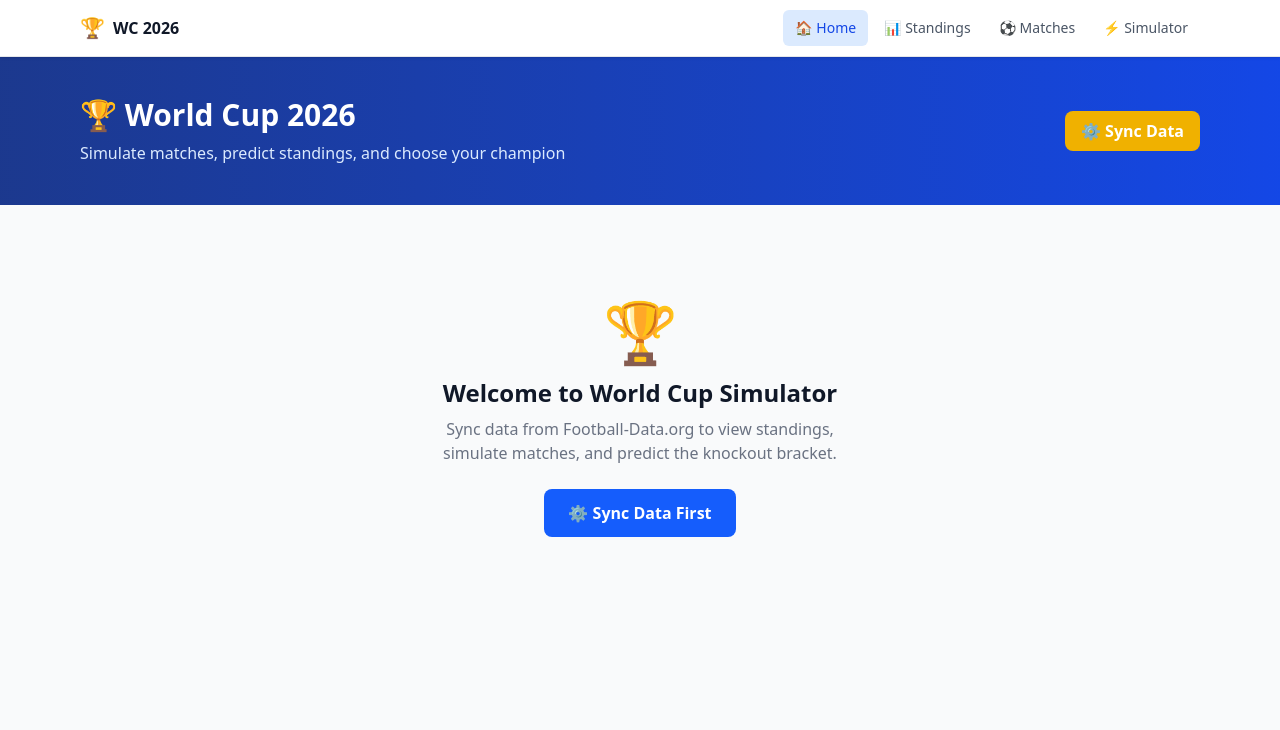
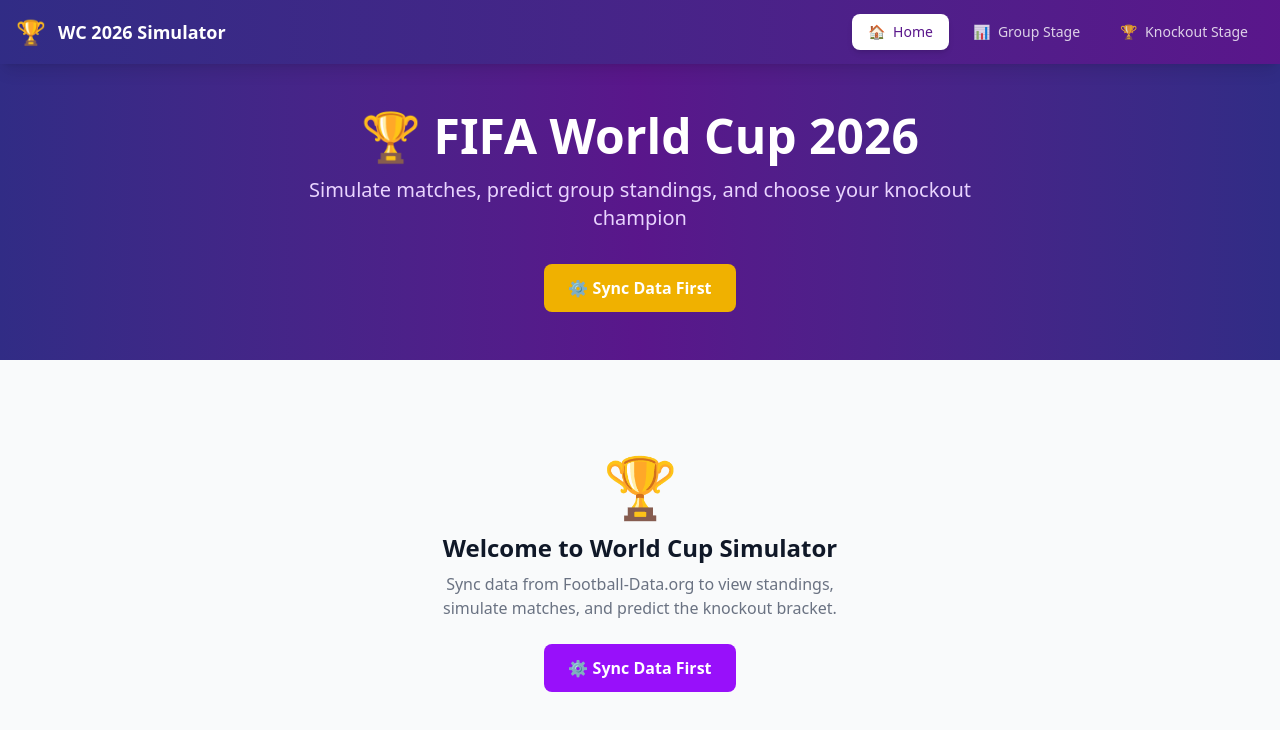
Before and after one commit to dikijunianto/test-2026, a Next.js app in the folder worldcup-app/: page / in a window 1280 px wide. Shown: the top 730 px of the page. Built offline with nearby package versions, Linux system fonts and the light colour scheme.

Commit message:
feat: Redesign UI with 3 tabs (Home, Group Stage, Knockout Stage) and 32-team bracket

```diff
--- a/worldcup-app/app/page.tsx
+++ b/worldcup-app/app/page.tsx
@@ -3,7 +3,6 @@ import Link from "next/link";
 import { readJSON } from "@/lib/data/data-reader";
 import type { Match, Team, Standing } from "@/lib/providers/types";
 import { MatchesTable } from "@/components/MatchesTable";
-import { StandingsTable } from "@/components/StandingsTable";
 
 export default function HomePage() {
   let matches: Match[] = [];
@@ -24,7 +23,6 @@ export default function HomePage() {
     // No data
   }
 
-  // Sort matches: live first, then scheduled by date, then finished
   const sortedMatches = [...matches].sort((a, b) => {
     const statusOrder = { live: 0, scheduled: 1, finished: 2 };
     const statusDiff = statusOrder[a.status] - statusOrder[b.status];
@@ -32,119 +30,67 @@ export default function HomePage() {
     return new Date(a.utcDate).getTime() - new Date(b.utcDate).getTime();
   });
 
-  // Sort standings by points
-  const sortedStandings = [...standings].sort((a, b) => {
-    if (b.points !== a.points) return b.points - a.points;
-    if (b.goalDifference !== a.goalDifference)
-      return b.goalDifference - a.goalDifference;
-    return b.goalsFor - a.goalsFor;
-  });
-
   return (
     <div className="min-h-screen bg-gray-50">
-      {/* Hero Section */}
-      <div className="bg-gradient-to-r from-blue-900 to-blue-700 text-white">
-        <div className="max-w-6xl mx-auto px-4 py-10">
-          <div className="flex items-center justify-between">
-            <div>
-              <h1 className="text-3xl font-bold mb-2">🏆 World Cup 2026</h1>
-              <p className="text-blue-100">
-                Simulate matches, predict standings, and choose your champion
-              </p>
-            </div>
+      <div className="bg-gradient-to-r from-indigo-900 via-purple-900 to-indigo-900 text-white">
+        <div className="max-w-7xl mx-auto px-4 py-12">
+          <div className="text-center">
+            <h1 className="text-4xl md:text-5xl font-bold mb-4">
+              🏆 FIFA World Cup 2026
+            </h1>
+            <p className="text-xl text-purple-200 mb-8 max-w-2xl mx-auto">
+              Simulate matches, predict group standings, and choose your
+              knockout champion
+            </p>
+
             {!hasData && (
               <Link
                 href="/admin/sync"
-                className="bg-yellow-500 text-white px-4 py-2 rounded-lg font-semibold hover:bg-yellow-600 transition-colors"
+                className="inline-block bg-yellow-500 text-white px-6 py-3 rounded-lg font-semibold hover:bg-yellow-600 transition-colors"
               >
-                ⚙️ Sync Data
+                ⚙️ Sync Data First
               </Link>
             )}
           </div>
+
+          {hasData && (
+            <div className="grid grid-cols-3 gap-4 mt-8 max-w-xl mx-auto">
+              <div className="bg-white/10 rounded-lg p-4 text-center">
+                <div className="text-3xl font-bold">{teams.length}</div>
+                <div className="text-sm text-purple-200">Teams</div>
+              </div>
+              <div className="bg-white/10 rounded-lg p-4 text-center">
+                <div className="text-3xl font-bold">{matches.length}</div>
+                <div className="text-sm text-purple-200">Matches</div>
+              </div>
+              <div className="bg-white/10 rounded-lg p-4 text-center">
+                <div className="text-3xl font-bold">
+                  {matches.filter((m) => m.status === "finished").length}
+                </div>
+                <div className="text-sm text-purple-200">Played</div>
+              </div>
+            </div>
+          )}
         </div>
       </div>
 
-      <div className="max-w-6xl mx-auto px-4 py-8">
+      <div className="max-w-7xl mx-auto px-4 py-8">
         {hasData ? (
-          <div className="grid grid-cols-1 lg:grid-cols-3 gap-6">
-            {/* Matches Table - 2 columns */}
-            <div className="lg:col-span-2 bg-white rounded-lg shadow p-6">
-              <div className="flex items-center justify-between mb-4">
-                <h2 className="text-lg font-semibold text-gray-900">
-                  ⚽ Recent Matches
-                </h2>
-                <Link
-                  href="/matches"
-                  className="text-sm text-blue-600 hover:text-blue-800"
-                >
-                  View All →
-                </Link>
-              </div>
-              <MatchesTable
-                matches={sortedMatches}
-                teams={teams}
-                limit={10}
-              />
+          <div className="bg-white rounded-lg shadow p-6">
+            <div className="flex items-center justify-between mb-4">
+              <h2 className="text-xl font-bold text-gray-900">
+                ⚽ Recent Matches
+              </h2>
+              <Link
+                href="/standings"
+                className="text-sm text-purple-600 hover:text-purple-800 font-medium"
+              >
+                View Group Stage →
+              </Link>
             </div>
-
-            {/* Standings Preview - 1 column */}
-            <div className="bg-white rounded-lg shadow p-6">
-              <div className="flex items-center justify-between mb-4">
-                <h2 className="text-lg font-semibold text-gray-900">
-                  📊 Top Standings
-                </h2>
-                <Link
-                  href="/standings"
-                  className="text-sm text-blue-600 hover:text-blue-800"
-                >
-                  View All →
-                </Link>
-              </div>
-              {sortedStandings.length > 0 ? (
-                <div className="space-y-2">
-                  {sortedStandings.slice(0, 10).map((standing, index) => {
-                    const team = teams.find((t) => t.id === standing.teamId);
-                    return (
-                      <div
-                        key={standing.teamId}
-                        className="flex items-center justify-between py-2 border-b border-gray-100 last:border-0"
-                      >
-                        <div className="flex items-center gap-2">
-                          <span className="text-sm font-medium text-gray-500 w-5">
-                            {index + 1}
-                          </span>
-                          {team?.crest && (
-                            <img
-                              src={team.crest}
-                              alt=""
-                              className="w-5 h-5"
-                            />
-                          )}
-                          <span className="text-sm font-medium text-gray-900">
-                            {team?.name ?? "Unknown"}
-                          </span>
-                        </div>
-                        <div className="flex items-center gap-3 text-sm">
-                          <span className="text-gray-500">
-                            {standing.played}P
-                          </span>
-                          <span className="font-bold text-gray-900">
-                            {standing.points}pts
-                          </span>
-                        </div>
-                      </div>
-                    );
-                  })}
-                </div>
-              ) : (
-                <div className="text-center py-8 text-gray-500 text-sm">
-                  No standings data
-                </div>
-              )}
-            </div>
+            <MatchesTable matches={sortedMatches} teams={teams} limit={15} />
           </div>
         ) : (
-          /* Empty State */
           <div className="text-center py-16">
             <div className="text-6xl mb-4">🏆</div>
             <h2 className="text-2xl font-bold text-gray-900 mb-2">
@@ -156,7 +102,7 @@ export default function HomePage() {
             </p>
             <Link
               href="/admin/sync"
-              className="inline-block bg-blue-600 text-white px-6 py-3 rounded-lg font-semibold hover:bg-blue-700 transition-colors"
+              className="inline-block bg-purple-600 text-white px-6 py-3 rounded-lg font-semibold hover:bg-purple-700 transition-colors"
             >
               ⚙️ Sync Data First
             </Link>
@@ -164,7 +110,6 @@ export default function HomePage() {
         )}
       </div>
 
-      {/* JSON-LD Structured Data */}
       <script
         type="application/ld+json"
         dangerouslySetInnerHTML={{
--- a/worldcup-app/components/Navbar.tsx
+++ b/worldcup-app/components/Navbar.tsx
@@ -6,28 +6,25 @@ import { usePathname } from "next/navigation";
 
 const navItems = [
   { href: "/", label: "Home", icon: "🏠" },
-  { href: "/standings", label: "Standings", icon: "📊" },
-  { href: "/matches", label: "Matches", icon: "⚽" },
-  { href: "/simulator", label: "Simulator", icon: "⚡" },
+  { href: "/standings", label: "Group Stage", icon: "📊" },
+  { href: "/simulator", label: "Knockout Stage", icon: "🏆" },
 ];
 
 export function Navbar() {
   const pathname = usePathname();
 
   return (
-    <nav className="bg-white shadow-sm border-b border-gray-200 sticky top-0 z-50">
-      <div className="max-w-6xl mx-auto px-4">
-        <div className="flex items-center justify-between h-14">
-          {/* Logo */}
-          <Link href="/" className="flex items-center gap-2">
-            <span className="text-xl">🏆</span>
-            <span className="font-bold text-gray-900 hidden sm:inline">
-              WC 2026
+    <nav className="bg-gradient-to-r from-indigo-900 to-purple-900 shadow-lg sticky top-0 z-50">
+      <div className="max-w-7xl mx-auto px-4">
+        <div className="flex items-center justify-between h-16">
+          <Link href="/" className="flex items-center gap-3">
+            <span className="text-2xl">🏆</span>
+            <span className="font-bold text-white text-lg hidden sm:inline">
+              WC 2026 Simulator
             </span>
           </Link>
 
-          {/* Tab Navigation */}
-          <div className="flex items-center gap-1">
+          <div className="flex items-center gap-2">
             {navItems.map((item) => {
               const isActive =
                 item.href === "/"
@@ -37,13 +34,13 @@ export function Navbar() {
                 <Link
                   key={item.href}
                   href={item.href}
-                  className={`px-3 py-2 rounded-md text-sm font-medium transition-colors ${
+                  className={`px-4 py-2 rounded-lg text-sm font-medium transition-all ${
                     isActive
-                      ? "bg-blue-100 text-blue-700"
-                      : "text-gray-600 hover:bg-gray-100 hover:text-gray-900"
+                      ? "bg-white text-purple-900 shadow-md"
+                      : "text-white/80 hover:bg-white/10 hover:text-white"
                   }`}
                 >
-                  <span className="mr-1">{item.icon}</span>
+                  <span className="mr-2">{item.icon}</span>
                   <span className="hidden sm:inline">{item.label}</span>
                 </Link>
               );
--- a/worldcup-app/lib/simulator/bracket.ts
+++ b/worldcup-app/lib/simulator/bracket.ts
@@ -1,13 +1,15 @@
 // lib/simulator/bracket.ts
-// Knockout bracket generation and management (32-team format)
+// Knockout bracket generation and management (32-team format for 2026 World Cup)
 
 export interface BracketMatch {
   id: string;
+  matchNumber: number;
   round: "roundOf32" | "roundOf16" | "quarterFinal" | "semiFinal" | "final";
   position: number;
   homeTeamId: number | null;
   awayTeamId: number | null;
   winnerId: number | null;
+  venue?: string;
 }
 
 export interface BracketState {
@@ -15,28 +17,26 @@ export interface BracketState {
   champion: number | null;
 }
 
-// 2026 World Cup Round of 32 matchups
-// Top 2 from each group (24) + 8 best 3rd place = 32 teams
+// 2026 World Cup Round of 32 matchups (16 matches)
 const ROUND_OF_32_MATCHUPS = [
-  { homeGroup: "A", homePos: 0, awayGroup: "C", awayPos: 2 },
-  { homeGroup: "B", homePos: 0, awayGroup: "D", awayPos: 2 },
-  { homeGroup: "E", homePos: 0, awayGroup: "G", awayPos: 2 },
-  { homeGroup: "F", homePos: 0, awayGroup: "H", awayPos: 2 },
-  { homeGroup: "I", homePos: 0, awayGroup: "K", awayPos: 2 },
-  { homeGroup: "J", homePos: 0, awayGroup: "L", awayPos: 2 },
-  { homeGroup: "C", homePos: 0, awayGroup: "A", awayPos: 2 },
-  { homeGroup: "D", homePos: 0, awayGroup: "B", awayPos: 2 },
-  { homeGroup: "A", homePos: 1, awayGroup: "B", awayPos: 1 },
-  { homeGroup: "C", homePos: 1, awayGroup: "D", awayPos: 1 },
-  { homeGroup: "E", homePos: 1, awayGroup: "F", awayPos: 1 },
-  { homeGroup: "G", homePos: 1, awayGroup: "H", awayPos: 1 },
-  { homeGroup: "I", homePos: 1, awayGroup: "J", awayPos: 1 },
-  { homeGroup: "K", homePos: 1, awayGroup: "L", awayPos: 1 },
-  { homeGroup: "G", homePos: 0, awayGroup: "E", awayPos: 2 },
-  { homeGroup: "H", homePos: 0, awayGroup: "F", awayPos: 2 },
+  { homeGroup: "A", homePos: 0, awayGroup: "C", awayPos: 2, venue: "Mexico City" },
+  { homeGroup: "B", homePos: 0, awayGroup: "D", awayPos: 2, venue: "Guadalajara" },
+  { homeGroup: "E", homePos: 0, awayGroup: "G", awayPos: 2, venue: "Houston" },
+  { homeGroup: "F", homePos: 0, awayGroup: "H", awayPos: 2, venue: "Dallas" },
+  { homeGroup: "I", homePos: 0, awayGroup: "K", awayPos: 2, venue: "Monterrey" },
+  { homeGroup: "J", homePos: 0, awayGroup: "L", awayPos: 2, venue: "Toronto" },
+  { homeGroup: "C", homePos: 0, awayGroup: "A", awayPos: 2, venue: "New York" },
+  { homeGroup: "D", homePos: 0, awayGroup: "B", awayPos: 2, venue: "Philadelphia" },
+  { homeGroup: "G", homePos: 0, awayGroup: "E", awayPos: 2, venue: "Boston" },
+  { homeGroup: "H", homePos: 0, awayGroup: "F", awayPos: 2, venue: "Atlanta" },
+  { homeGroup: "K", homePos: 0, awayGroup: "I", awayPos: 2, venue: "Miami" },
+  { homeGroup: "L", homePos: 0, awayGroup: "J", awayPos: 2, venue: "Seattle" },
+  { homeGroup: "A", homePos: 1, awayGroup: "B", awayPos: 1, venue: "Los Angeles" },
+  { homeGroup: "C", homePos: 1, awayGroup: "D", awayPos: 1, venue: "San Francisco" },
+  { homeGroup: "E", homePos: 1, awayGroup: "F", awayPos: 1, venue: "Kansas City" },
+  { homeGroup: "G", homePos: 1, awayGroup: "H", awayPos: 1, venue: "Vancouver" },
 ];
 
-// Generate initial bracket from qualified teams
 export function generateBracket(
   qualified: Map<string, number[]>
 ): BracketState {
@@ -49,57 +49,62 @@ export function generateBracket(
     return groupTeams[position] ?? null;
   };
 
-  // Generate Round of 32 matches
   const roundOf32: BracketMatch[] = ROUND_OF_32_MATCHUPS.map(
     (matchup, index) => ({
       id: "r32-" + index,
+      matchNumber: 49 + index,
       round: "roundOf32" as const,
       position: index,
       homeTeamId: getTeamByPosition(matchup.homeGroup, matchup.homePos),
       awayTeamId: getTeamByPosition(matchup.awayGroup, matchup.awayPos),
       winnerId: null,
+      venue: matchup.venue,
     })
   );
 
-  // Generate empty Round of 16 matches
   const roundOf16: BracketMatch[] = Array.from({ length: 8 }, (_, i) => ({
     id: "r16-" + i,
+    matchNumber: 65 + i,
     round: "roundOf16" as const,
     position: i,
     homeTeamId: null,
     awayTeamId: null,
     winnerId: null,
+    venue: ["Los Angeles", "San Francisco", "Houston", "Dallas", "New York", "Philadelphia", "Miami", "Atlanta"][i],
   }));
 
-  // Generate empty Quarter Final matches
   const quarterFinals: BracketMatch[] = Array.from({ length: 4 }, (_, i) => ({
     id: "qf-" + i,
+    matchNumber: 73 + i,
     round: "quarterFinal" as const,
     position: i,
     homeTeamId: null,
     awayTeamId: null,
     winnerId: null,
+    venue: ["Houston", "Philadelphia", "Los Angeles", "San Francisco"][i],
   }));
 
-  // Generate empty Semi Final matches
   const semiFinals: BracketMatch[] = Array.from({ length: 2 }, (_, i) => ({
     id: "sf-" + i,
+    matchNumber: 77 + i,
     round: "semiFinal" as const,
     position: i,
     homeTeamId: null,
     awayTeamId: null,
     winnerId: null,
+    venue: ["Dallas", "Atlanta"][i],
   }));
 
-  // Generate empty Final match
   const final: BracketMatch[] = [
     {
       id: "final-0",
+      matchNumber: 79,
       round: "final" as const,
       position: 0,
       homeTeamId: null,
       awayTeamId: null,
       winnerId: null,
+      venue: "MetLife Stadium, New York",
     },
   ];
 
@@ -115,7 +120,6 @@ export function generateBracket(
   };
 }
 
-// Select winner for a match and propagate to next round
 export function selectWinner(
   state: BracketState,
   matchId: string,
@@ -161,7 +165,6 @@ export function selectWinner(
   };
 }
 
-// Get the next round match for a given match
 function getNextRoundMatch(
   match: BracketMatch
 ): { id: string; slot: "home" | "away" } | null {
@@ -205,7 +208,6 @@ function getNextRoundMatch(
   };
 }
 
-// Reset downstream selections when a team changes
 function resetDownstreamSelections(
   matches: BracketMatch[],
   changedMatch: BracketMatch
@@ -232,7 +234,6 @@ function resetDownstreamSelections(
   }
 }
 
-// Get matches for a specific round
 export function getMatchesForRound(
   state: BracketState,
   round: BracketMatch["round"]
@@ -240,7 +241,6 @@ export function getMatchesForRound(
   return state.matches.filter((m) => m.round === round);
 }
 
-// Check if bracket is complete
 export function isBracketComplete(state: BracketState): boolean {
   return state.champion !== null;
 }
```
